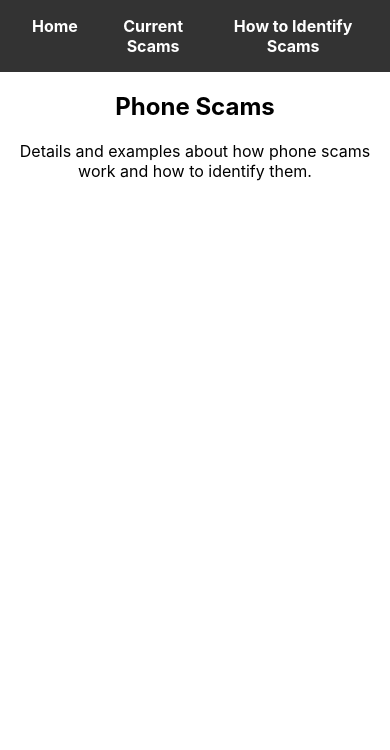
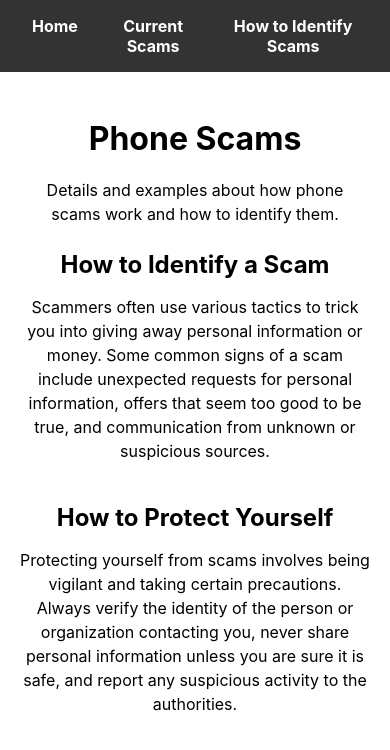
Before and after one commit to YQiZhu/ScamGuard, a React (Create React App) app in the folder scamguard_react/: page /phone-scams in a window 390 px wide. Shown: the top 750 px of the page. Built offline with nearby package versions, Linux system fonts and the light colour scheme.

Commit message:
Update the PhoneScams page

```diff
--- /dev/null
+++ b/scamguard_react/src/IdentifyScams/PhoneScams.css
@@ -0,0 +1,30 @@
+.PhoneScamsPage {
+    padding: 20px;
+    max-width: 800px;
+    margin: auto;
+}
+
+.PhoneScamsPage h2 {
+    font-size: 2rem;
+    margin-bottom: 20px;
+}
+
+.PhoneScamsPage p {
+    font-size: 1rem;
+    line-height: 1.5;
+    margin-bottom: 20px;
+}
+
+.scam-identification, .protect-yourself {
+    margin-bottom: 40px; /* Space between sections */
+}
+
+.scam-identification h3, .protect-yourself h3 {
+    font-size: 1.5rem;
+    margin-bottom: 15px;
+}
+
+.scam-identification p, .protect-yourself p {
+    font-size: 1rem;
+    line-height: 1.5;
+}
--- a/scamguard_react/src/IdentifyScams/PhoneScams.js
+++ b/scamguard_react/src/IdentifyScams/PhoneScams.js
@@ -1,12 +1,33 @@
 import React from 'react';
-// import './MostReportedScam.css';
+import './PhoneScams.css'; // Optional: Add a CSS file for custom styling
 
 function PhoneScams() {
     return (
         <div className="PhoneScamsPage">
             <h2>Phone Scams</h2>
             <p>Details and examples about how phone scams work and how to identify them.</p>
-            {/* Add more content or components here */}
+
+            {/* How to Identify a Scam Section */}
+            <section className="scam-identification">
+                <h3>How to Identify a Scam</h3>
+                <p>
+                    Scammers often use various tactics to trick you into giving away personal information or money.
+                    Some common signs of a scam include unexpected requests for personal information, offers that seem too good to be true,
+                    and communication from unknown or suspicious sources.
+                </p>
+                {/* Add more content or components specific to identifying scams */}
+            </section>
+
+            {/* How to Protect Yourself Section */}
+            <section className="protect-yourself">
+                <h3>How to Protect Yourself</h3>
+                <p>
+                    Protecting yourself from scams involves being vigilant and taking certain precautions.
+                    Always verify the identity of the person or organization contacting you, never share personal information
+                    unless you are sure it is safe, and report any suspicious activity to the authorities.
+                </p>
+                {/* Add more content or components specific to protecting yourself */}
+            </section>
         </div>
     );
 }
--- a/scamguard_react/src/IdentifyScamsPage.js
+++ b/scamguard_react/src/IdentifyScamsPage.js
@@ -102,7 +102,7 @@ const IdentifyScamsPage = () => {
                 onClick={() => navigate('/social-media-scams')}
             >
                 <img
-                    src={require('./images/email_scams_icon.png')}
+                    src={require('./images/social_media_scams_icon.png')}
                     alt="Social Media Scams"
                 />
                 <div className="text-content">
@@ -122,8 +122,8 @@ const IdentifyScamsPage = () => {
                 onClick={() => navigate('/website-scams')}
             >
                 <img
-                    src={require('./images/email_scams_icon.png')}
-                    alt="Social Media Scams"
+                    src={require('./images/website_scams_icon.png')}
+                    alt="Website Scams"
                 />
                 <div className="text-content">
                     <h3>Website Scams</h3>
```
Also changed, not shown: scamguard_react/src/images/social_media_scams_icon.png (added), scamguard_react/src/images/website_scams_icon.png (added).
